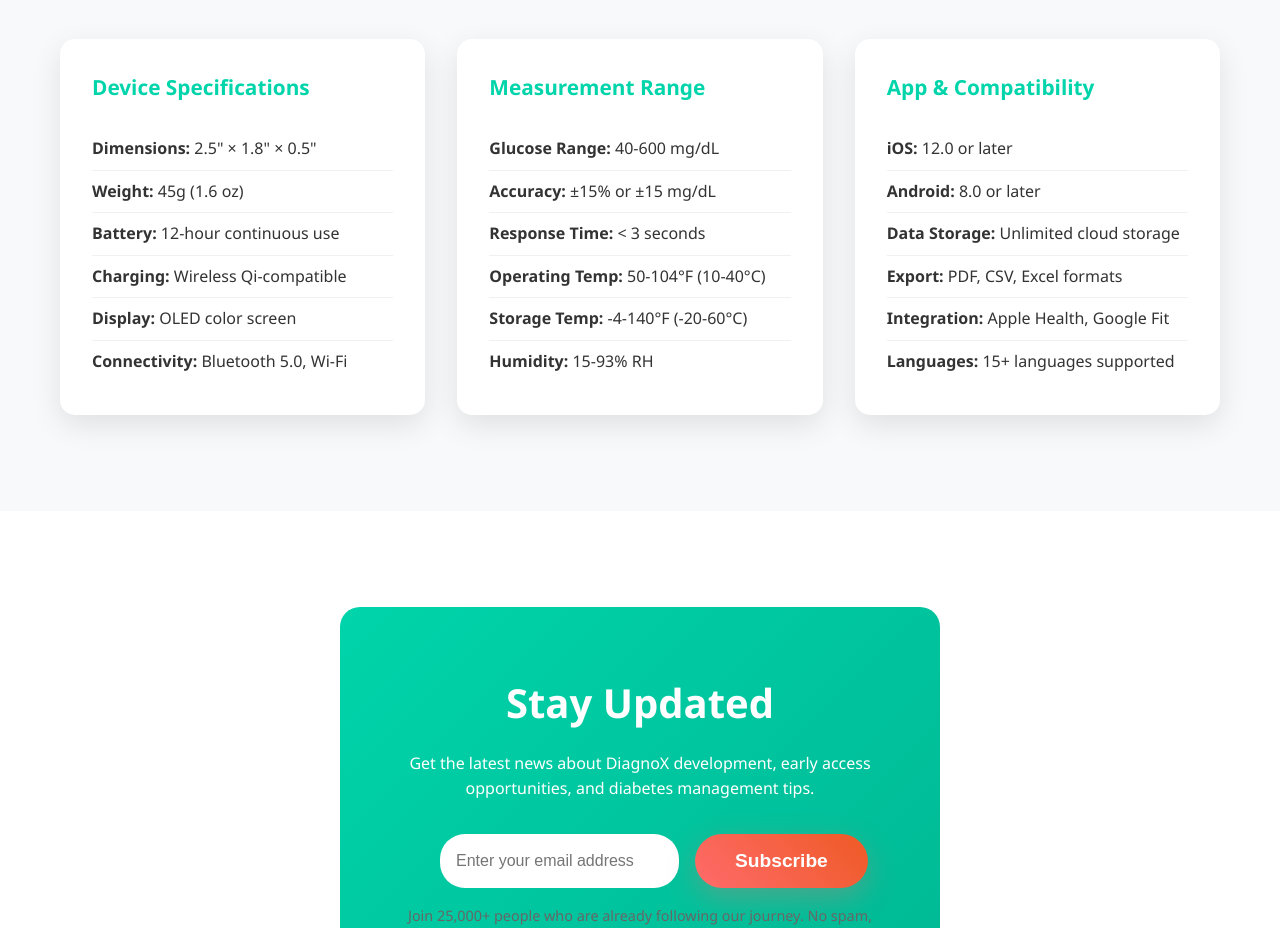
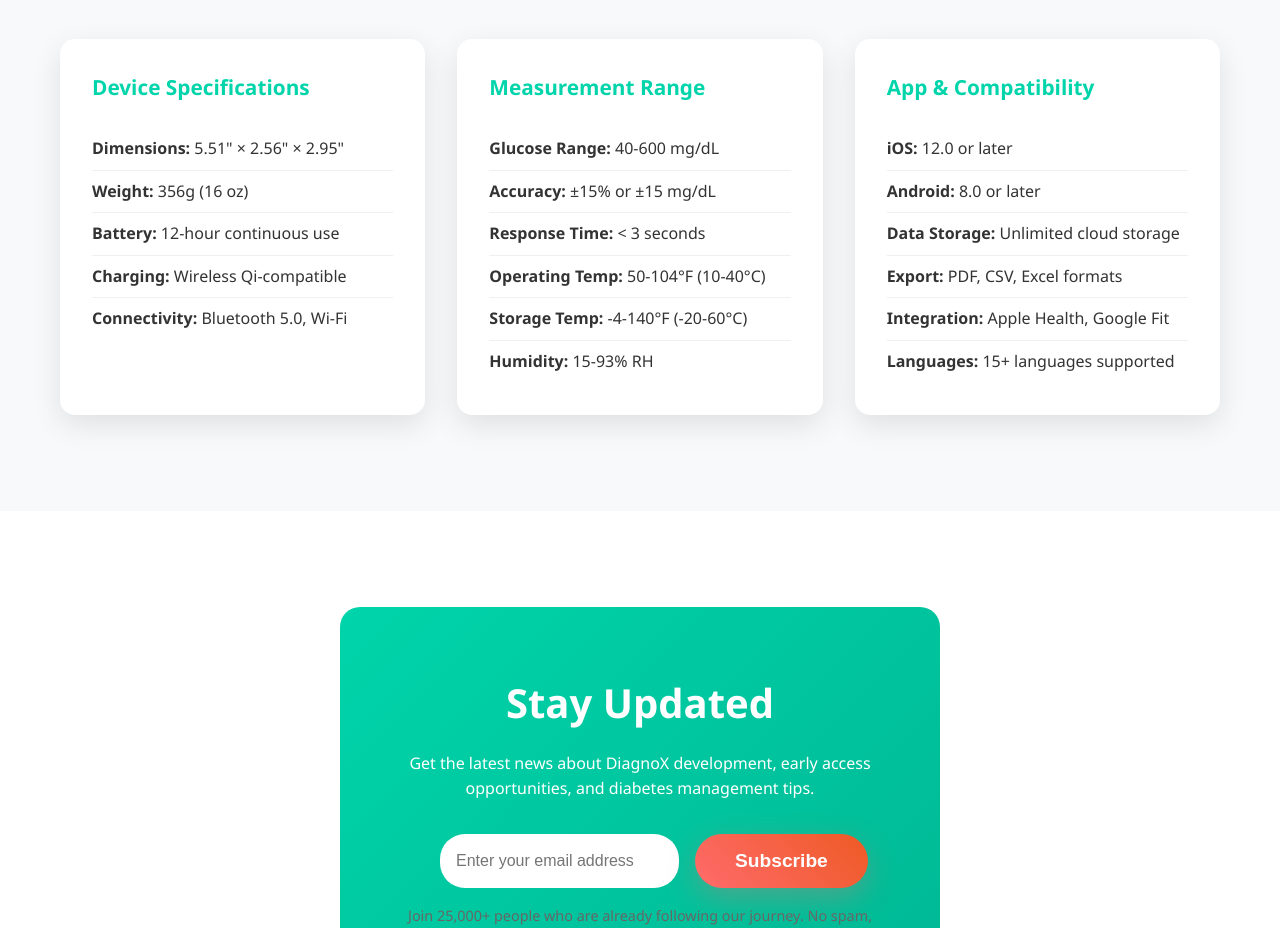
Before and after one commit to Meditor-Co-Ltd/diagnox-webpage, a plain HTML site: page index.html in a window 1280 px wide. Shown: the part 7400-8328 px from the top of the page. Drawn offline with Linux system fonts and the light colour scheme.

Commit message:
Update index.html

```diff
--- a/index.html
+++ b/index.html
@@ -1334,11 +1334,10 @@
           <div class="spec-category">
             <h3>Device Specifications</h3>
             <ul>
-              <li><strong>Dimensions:</strong> 2.5" × 1.8" × 0.5"</li>
-              <li><strong>Weight:</strong> 45g (1.6 oz)</li>
+              <li><strong>Dimensions:</strong> 5.51" × 2.56" × 2.95"</li>
+              <li><strong>Weight:</strong> 356g (16 oz)</li>
               <li><strong>Battery:</strong> 12-hour continuous use</li>
               <li><strong>Charging:</strong> Wireless Qi-compatible</li>
-              <li><strong>Display:</strong> OLED color screen</li>
               <li><strong>Connectivity:</strong> Bluetooth 5.0, Wi-Fi</li>
             </ul>
           </div>
```
